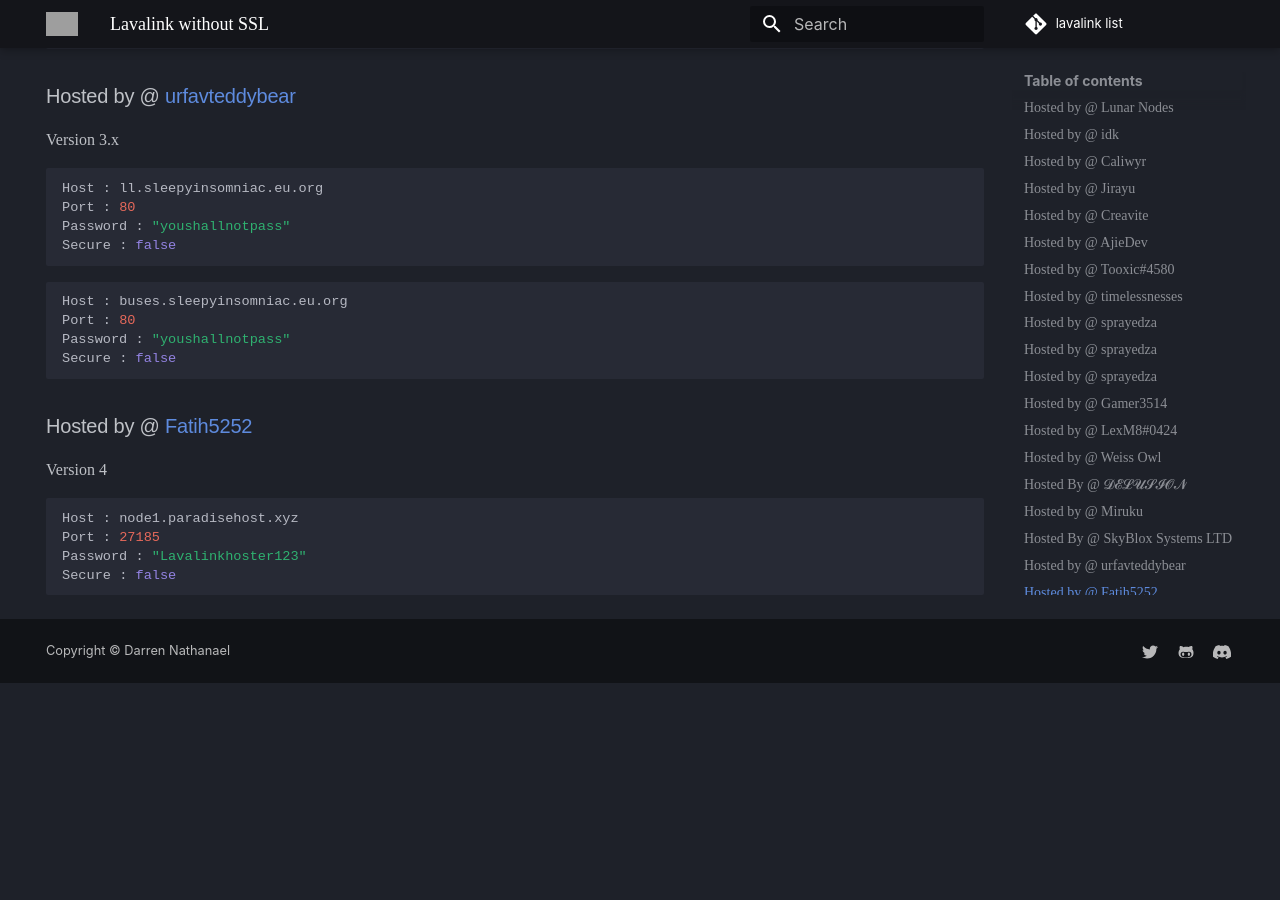
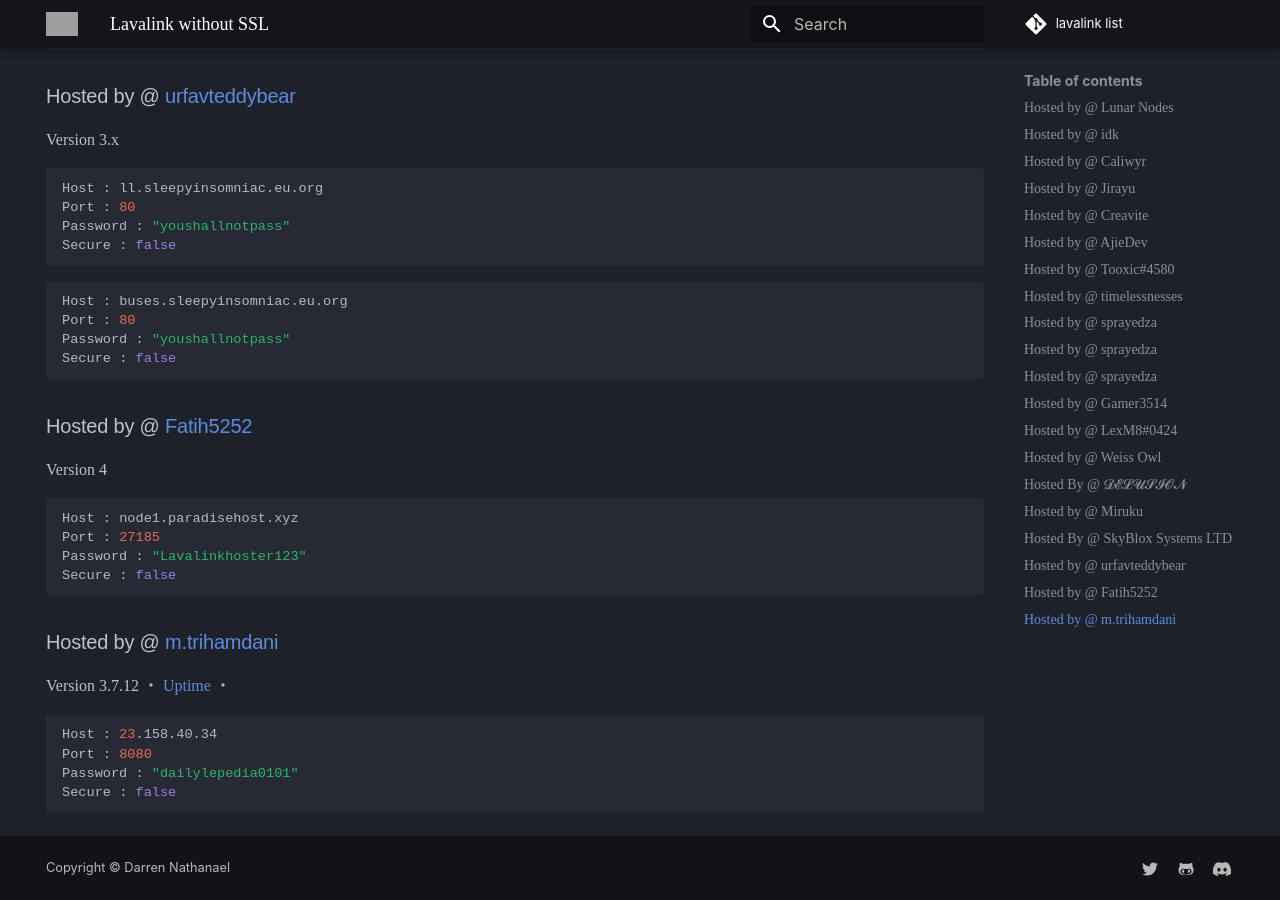
Before and after one commit to DarrenOfficial/lavalink-list, an MkDocs documentation site: the page built from docs/NoSSL/lavalink-without-ssl.md, in a window 1280 px wide and 900 px high, scrolled down 5021 px. Built offline with MkDocs 1.6.1 and Material for MkDocs 9.7.7, drawn with Linux system fonts in a browser that asks for light colours; some web fonts are replaced; comment, search, counter and statistics services are not loaded; a style sheet for code colours, icons or effects is not loaded; before the commit the page ends 5704 px from its top, so only the background shows below that; grey boxes are pictures that could not be loaded.

Commit message:
Update lavalink-without-ssl.md (#503)
* Update lavalink-without-ssl.md

Add New Lavalink Server No SSL

* Update lavalink-without-ssl.md

Changes to secure "false/true"

````diff
--- a/docs/NoSSL/lavalink-without-ssl.md
+++ b/docs/NoSSL/lavalink-without-ssl.md
@@ -244,3 +244,12 @@ Port : 27185
 Password : "Lavalinkhoster123"
 Secure : false
 ```
+
+### Hosted by @ [m.trihamdani](https://discord.gg/V9hDRbgV)
+Version 3.7.12 ・ [Uptime](https://uptime.nighmore.my.id/) ・
+```bash
+Host : 23.158.40.34
+Port : 8080
+Password : "dailylepedia0101"
+Secure : false
+```
````
